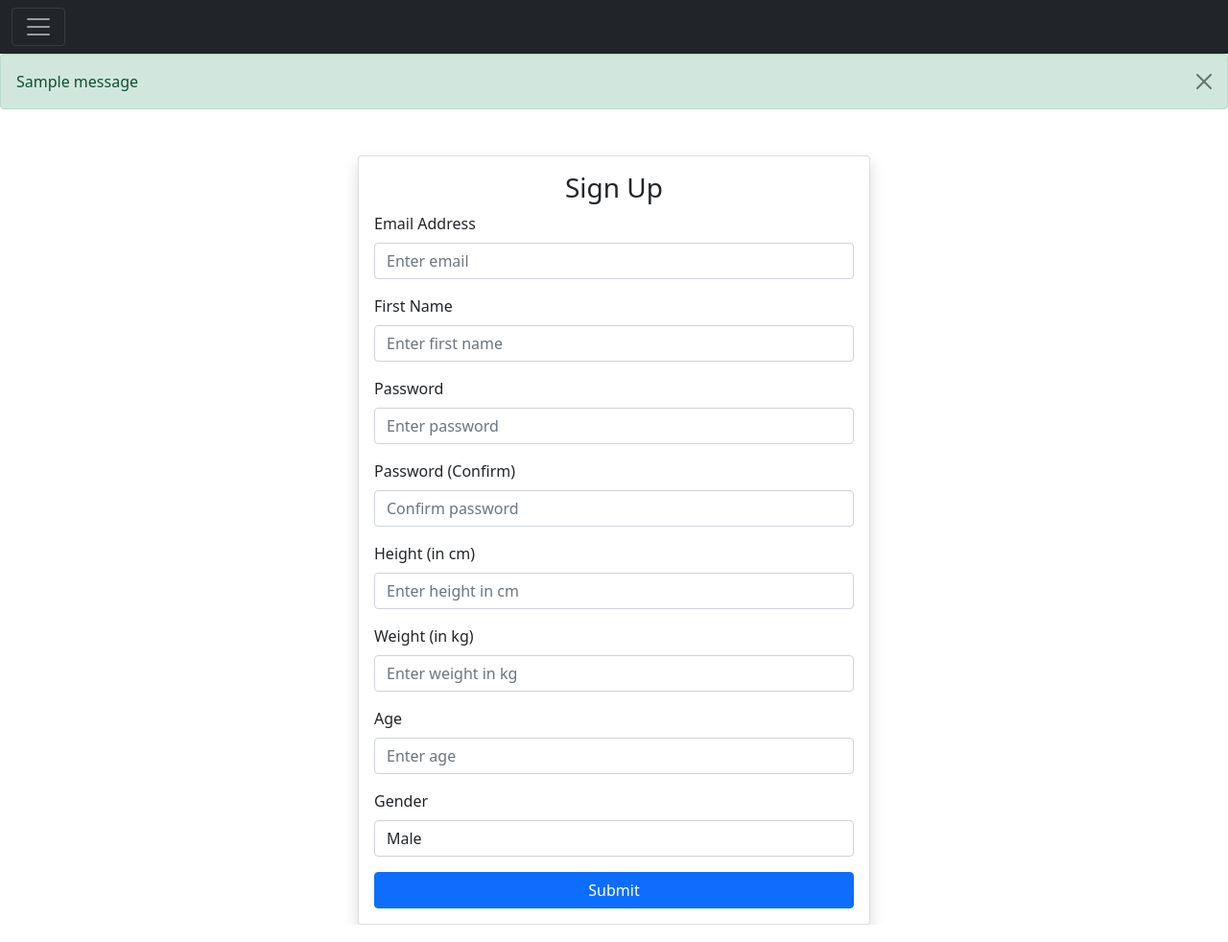
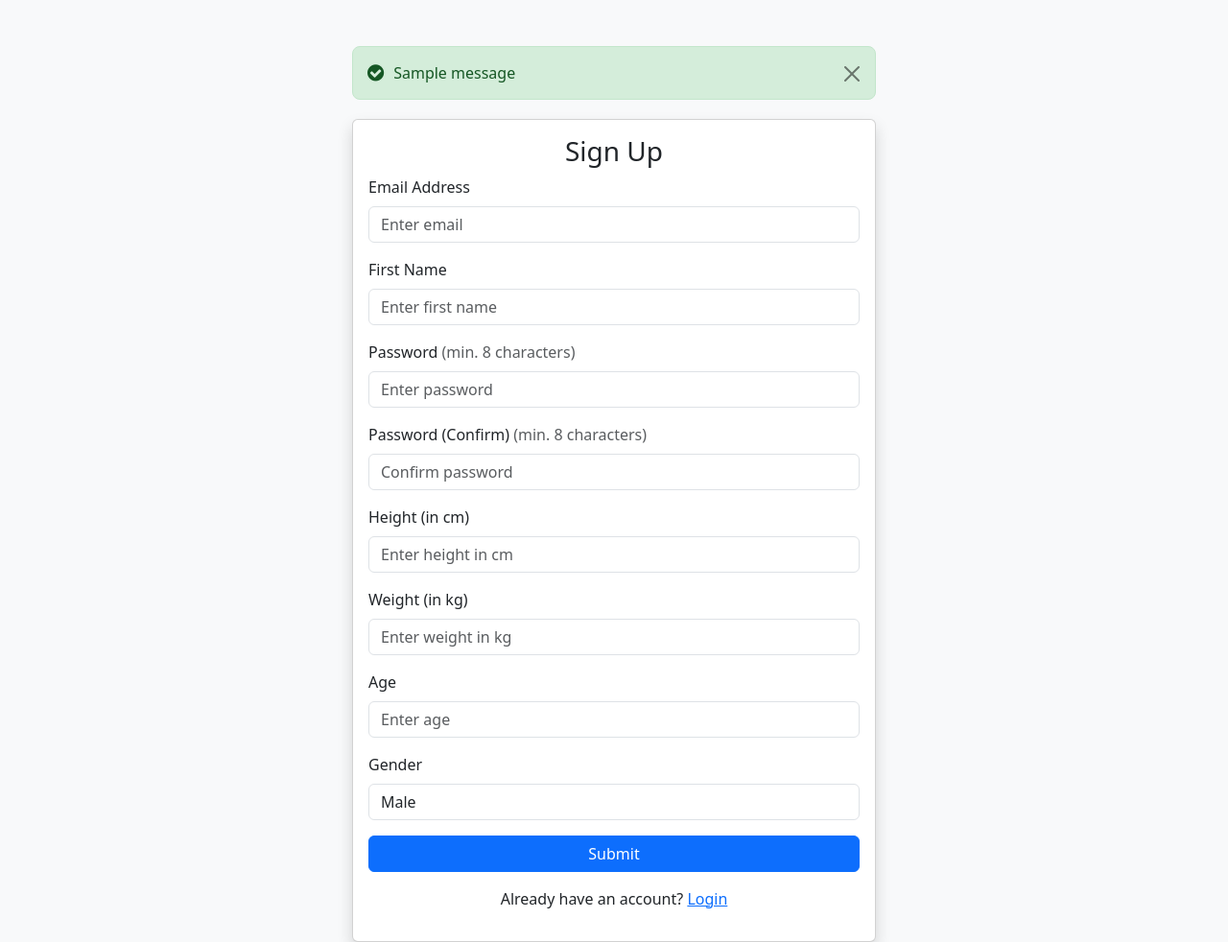
Before and after one commit to ksuyrash/HealthBite, a Flask app: page /sign-up in a window 1280 px wide. Shown: the whole page at 96% size. Run offline with Flask 3, Linux system fonts and the light colour scheme; tables that the repository leaves empty hold one stand-in row (values such as "Sample post"); one stand-in notice (Sample message) is shown; some libraries are stand-ins or nearby versions.

Commit message:
Update: Resolved all the issues regarding log in, sign up and resetting password

```diff
--- a/app.py
+++ b/app.py
@@ -34,7 +34,19 @@ def create_app():
     migrate.init_app(app, db)
 
     login_manager.init_app(app)
-    login_manager.login_view = 'auth.login'
+    login_manager.login_view = 'auth.login'  # Redirect to login for protected routes
+    login_manager.login_message = 'Please log in to access this page.'
+    login_manager.login_message_category = 'error'
+
+    # Custom login check to exempt /sign-up
+    @login_manager.request_loader
+    def load_user_from_request(request):
+        if request.path == '/sign-up':
+            return None  # Allow access to sign-up without login
+        user_id = request.cookies.get('user_id')
+        if user_id:
+            return User.query.get(int(user_id))
+        return None
 
     mail.init_app(app)
 
--- a/website/templates/home.html
+++ b/website/templates/home.html
@@ -1,7 +1,7 @@
 {% extends "base.html" %} {% block title %}Home{% endblock %} {% block content
 %}
 <div class="container mt-4">
-  <h1 class="mb-4">Welcome to HealthBite</h1>
+  <h1 class="mb-4">{{ user.first_name }}, welcome to HealthBite</h1>
 
   <!-- BMI Calculator -->
   <div class="card mb-4">
--- a/website/templates/sign_up.html
+++ b/website/templates/sign_up.html
@@ -1,6 +1,70 @@
-{% extends "base.html" %} {% block title %}Sign Up{% endblock %} {% block
-content %}
+<!DOCTYPE html>
+<html lang="en">
+  <head>
+    <meta charset="UTF-8" />
+    <meta name="viewport" content="width=device-width, initial-scale=1.0" />
+    <title>Sign Up - HealthBite</title>
+    <link
+      href="https://cdn.jsdelivr.net/npm/bootstrap@5.3.0/dist/css/bootstrap.min.css"
+      rel="stylesheet"
+    />
+    <link
+      rel="stylesheet"
+      href="https://stackpath.bootstrapcdn.com/font-awesome/4.7.0/css/font-awesome.min.css"
+      crossorigin="anonymous"
+    />
+    <style>
+      .alert-custom {
+        border-radius: 8px;
+        padding: 15px;
+        margin-bottom: 20px;
+        display: flex;
+        align-items: center;
+        font-size: 16px;
+      }
+      .alert-custom .fa {
+        margin-right: 10px;
+        font-size: 20px;
+      }
+      .alert-error {
+        background-color: #f8d7da;
+        border-color: #f5c6cb;
+        color: #721c24;
+      }
+      .alert-success {
+        background-color: #d4edda;
+        border-color: #c3e6cb;
+        color: #155724;
+      }
+    </style>
+  </head>
+  <body class="bg-light">
     <div class="container mt-5">
+      <!-- Flash Messages -->
+      <div class="row justify-content-center">
+        <div class="col-md-6">
+          {% with messages = get_flashed_messages(with_categories=true) %} {% if
+          messages %} {% for category, message in messages %}
+          <div
+            class="alert alert-custom {{ 'alert-error' if category == 'error' else 'alert-success' }} alert-dismissible fade show"
+            role="alert"
+          >
+            <i
+              class="fa {{ 'fa-exclamation-triangle' if category == 'error' else 'fa-check-circle' }}"
+            ></i>
+            {{ message }}
+            <button
+              type="button"
+              class="btn-close"
+              data-bs-dismiss="alert"
+              aria-label="Close"
+            ></button>
+          </div>
+          {% endfor %} {% endif %} {% endwith %}
+        </div>
+      </div>
+
+      <!-- Sign Up Form -->
       <div class="row justify-content-center">
         <div class="col-md-6">
           <div class="card shadow">
@@ -30,7 +94,10 @@ content %}
                   />
                 </div>
                 <div class="mb-3">
-              <label for="password1" class="form-label">Password</label>
+                  <label for="password1" class="form-label">
+                    Password
+                    <span class="text-muted">(min. 8 characters)</span>
+                  </label>
                   <input
                     type="password"
                     class="form-control"
@@ -41,9 +108,10 @@ content %}
                   />
                 </div>
                 <div class="mb-3">
-              <label for="password2" class="form-label"
-                >Password (Confirm)</label
-              >
+                  <label for="password2" class="form-label">
+                    Password (Confirm)
+                    <span class="text-muted">(min. 8 characters)</span>
+                  </label>
                   <input
                     type="password"
                     class="form-control"
@@ -88,17 +156,29 @@ content %}
                 </div>
                 <div class="mb-3">
                   <label for="gender" class="form-label">Gender</label>
-              <select class="form-control" id="gender" name="gender" required>
+                  <select
+                    class="form-control"
+                    id="gender"
+                    name="gender"
+                    required
+                  >
                     <option value="Male">Male</option>
                     <option value="Female">Female</option>
                     <option value="Other">Other</option>
                   </select>
                 </div>
-            <button type="submit" class="btn btn-primary w-100">Submit</button>
+                <button type="submit" class="btn btn-primary w-100">
+                  Submit
+                </button>
               </form>
+              <p class="mt-3 text-center">
+                Already have an account? <a href="/login">Login</a>
+              </p>
             </div>
           </div>
         </div>
       </div>
     </div>
-{% endblock %}
+    <script src="https://cdn.jsdelivr.net/npm/bootstrap@5.3.0/dist/js/bootstrap.bundle.min.js"></script>
+  </body>
+</html>
--- a/website/views.py
+++ b/website/views.py
@@ -6,27 +6,15 @@ from . import db
 views = Blueprint('views', __name__)
 
 @views.route('/')
+@login_required
 def home():
     return render_template('home.html', user=current_user)
-
-@views.route('/login', methods=['GET', 'POST'])
-def login():
-    if request.method == 'POST':
-        email = request.form.get('email')
-        password = request.form.get('password')
-        user = User.query.filter_by(email=email).first()
-        if user and user.check_password(password):
-            login_user(user)
-            return redirect(url_for('views.home'))
-        else:
-            flash('Invalid credentials.', 'error')
-    return render_template('login.html', user=current_user)
 
 @views.route('/logout')
 @login_required
 def logout():
     logout_user()
-    return redirect(url_for('views.login'))
+    return redirect(url_for('auth.login'))
 
 @views.route('/sign-up', methods=['GET', 'POST'])
 def sign_up():
@@ -40,38 +28,45 @@ def sign_up():
         age = request.form.get('age')
         gender = request.form.get('gender')
 
+        # Check for missing fields
         if not all([email, first_name, password1, password2, height, weight, age, gender]):
-            flash('All fields are required.', 'error')
+            flash('Please fill in all fields.', 'error')
             return redirect(url_for('views.sign_up'))
 
+        # Validate email format
         if '@' not in email or '.' not in email:
-            flash('Invalid email address.', 'error')
+            flash('Invalid email format. Please use an email like example@domain.com.', 'error')
             return redirect(url_for('views.sign_up'))
 
+        # Validate password match
         if password1 != password2:
-            flash('Passwords do not match.', 'error')
+            flash('Passwords do not match. Please try again.', 'error')
             return redirect(url_for('views.sign_up'))
 
+        # Validate password length
         if len(password1) < 8:
             flash('Password must be at least 8 characters long.', 'error')
             return redirect(url_for('views.sign_up'))
 
+        # Validate numeric fields
         try:
             height = float(height)
             weight = float(weight)
             age = int(age)
             if height <= 0 or weight <= 0 or age <= 0:
-                flash('Height, weight, and age must be positive.', 'error')
+                flash('Height, weight, and age must be positive numbers.', 'error')
                 return redirect(url_for('views.sign_up'))
         except ValueError:
             flash('Height, weight, and age must be valid numbers.', 'error')
             return redirect(url_for('views.sign_up'))
 
+        # Check for existing user
         existing_user = User.query.filter_by(email=email).first()
         if existing_user:
-            flash('Email already registered.', 'error')
+            flash('This email is already registered. Please use a different email or log in.', 'error')
             return redirect(url_for('views.sign_up'))
 
+        # Create new user
         new_user = User(
             email=email,
             first_name=first_name,
@@ -84,8 +79,7 @@ def sign_up():
 
         db.session.add(new_user)
         db.session.commit()
-        login_user(new_user)
-        flash('Account created successfully!', 'success')
-        return redirect(url_for('views.home'))
+        login_user(new_user, remember=True)  # Log in the user after sign-up
+        return redirect(url_for('views.home'))  # Redirect to homepage
 
     return render_template('sign_up.html', user=current_user)
```
Lines whose indentation alone changed are shown as unchanged.
